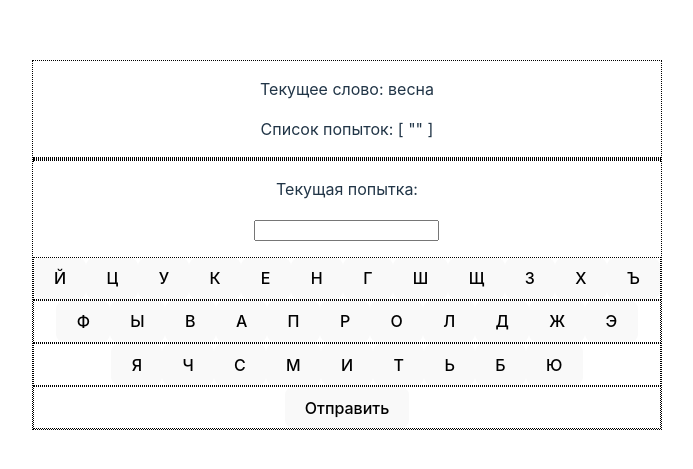
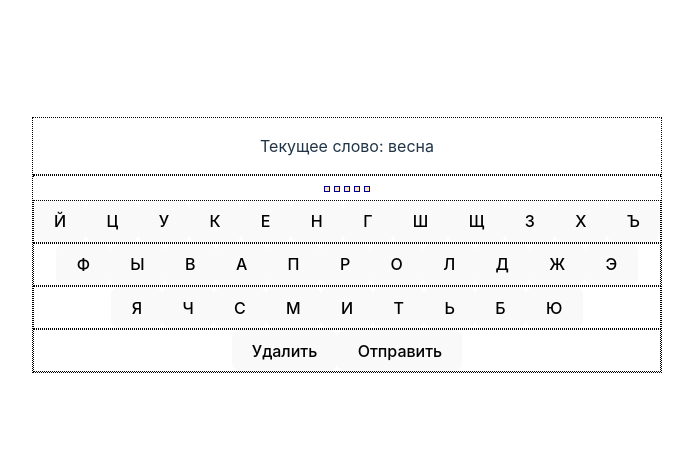
Before and after one commit to ekuchin/guess-word, a Vue app: page / in a window 1280 px wide. Shown: the part 155-624 px from the top of the page, without its empty margins (293-986 px from the left). Built offline with nearby package versions, Linux system fonts and the light colour scheme.

Commit message:
Styles in first glance

```diff
--- /dev/null
+++ b/maket/style.css
@@ -0,0 +1,36 @@
+.app {
+
+}
+
+.attempt {
+
+}
+
+.letter {
+    background-color: bisque;
+    margin: 2px;
+    padding: 2px;
+    border: 1px solid darkblue;
+    width: min-content;
+    display: inline-block;
+}
+
+.correct {
+
+}
+
+.present {
+
+}
+
+.keyboard {
+
+}
+
+.button {
+
+}
+
+.enabled {
+
+}
--- a/src/App.vue
+++ b/src/App.vue
@@ -1,23 +1,24 @@
 <template>
-  <div>
+  <div class="app">
     <p>Текущее слово: {{currentWord}}</p>
-    <p>Список попыток: {{attempts}}</p>
 
-    <div v-for="item in attempts" :key="item">
-      <Attempt :word="item"/>
+    <div class="attempts" v-for="item, index in attempts" :key="index">
+      <div class="letter computed" v-for="letter,index in item" :key="index">
+        {{letter}}
+      </div>
     </div>
-    <div></div>
 
-    <p>Текущая попытка: {{currentAttempt}}</p>
+    <div class="letter" v-for="letter,index in currentWord" :key="index">
+        {{currentAttempt[index]}}
+      </div>
 
-    <input v-model="currentAttempt"/><p/>
-
-    <div v-for="row in keyboard" :key="row">
-       <button v-for="button in row" :key="button" @click="addLetter(button)">{{button}}</button>
+    <div class="keyboard" v-for="row in keyboard" :key="row">
+       <button class="button" v-for="button in row" :key="button" @click="addLetter(button)">{{button}}</button>
     </div>
 
     <div>
-      <button @click="addAttempt">Отправить</button>
+      <button class="button" @click="deleteLetter">Удалить</button>
+      <button class="button computed" @click="addAttempt">Отправить</button>
     </div>
 
   </div>
@@ -25,11 +26,9 @@
 
 <script lang="ts">
 import {defineComponent}from 'vue'
-import Attempt from './components/Attempt.vue'
 import {useWords} from './service/useWords'
 
 export default defineComponent({
-  components:{Attempt},
   setup(){
     return {...useWords()}
   }
@@ -52,4 +51,13 @@ div {
   float: inline;
   border: 1px dotted black;
 }
+
+.letter {
+  background-color: bisque;
+  margin: 2px;
+  padding: 2px;
+  border: 1px solid darkblue;
+  width: min-content;
+  display: inline-block;
+}
 </style>
--- a/src/components/Attempt.vue
+++ /dev/null
@@ -1,35 +0,0 @@
-<template>
-    <div v-for="letter,index in word" :key="index">
-        {{letter}}
-    </div>
-
-</template>
-
-<script lang="ts">
-import { defineComponent } from "vue";
-
-export default defineComponent({
-  name: "Attempt",
-  props: {
-    word: {
-      type: String,
-      required: true
-    },
-  },
-  setup(props) {
-        const word = props.word
-    return { word };
-  },
-});
-</script>
-
-<style scoped>
-    div {
-        background-color: bisque;
-        margin: 2px;
-        padding: 2px;
-        border: 1px solid darkblue;
-        width: min-content;
-        display: inline-block;
-    }
-</style>
--- a/src/service/useWords.ts
+++ b/src/service/useWords.ts
@@ -16,13 +16,18 @@ export function useWords(){
       if (currentAttempt.value.length < currentWord.length){
         currentAttempt.value += letter
       }
+    }
 
+    const deleteLetter = () => {
+      if (currentAttempt.value.length >0){
+        currentAttempt.value = currentAttempt.value.substring(0, currentAttempt.value.length-1)
+      }
     }
 
     const addAttempt = () => {
         attempts.value = [...attempts.value, currentAttempt.value]
         currentAttempt.value = ""
-      }
+    }
 
-    return { words, currentWord, attempts, currentAttempt, addLetter, addAttempt, keyboard }
+    return { words, currentWord, attempts, currentAttempt, addLetter, deleteLetter, addAttempt, keyboard }
 }
```
Also changed, not shown: maket/index.html (added, +43 -0 lines).
